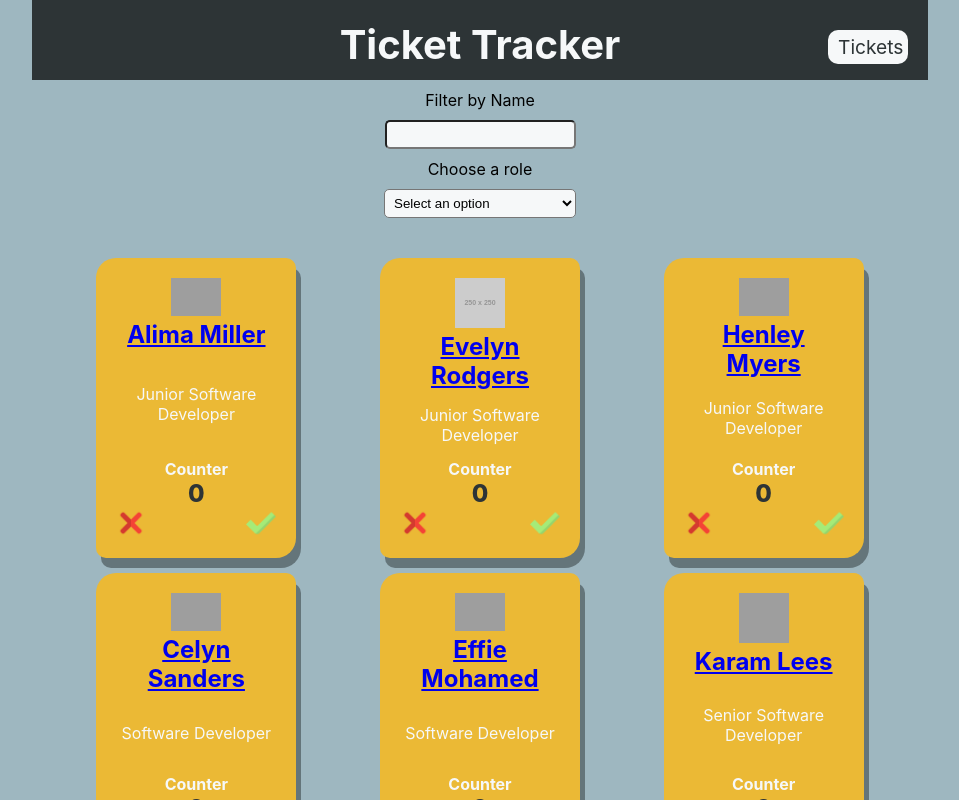
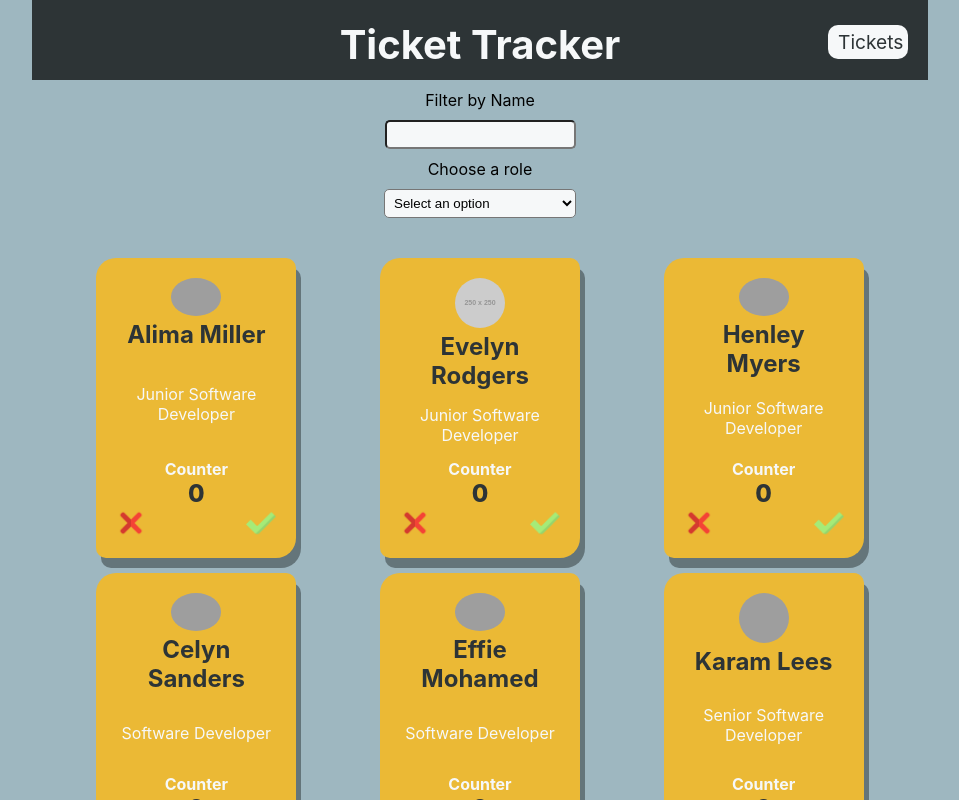
Before and after one commit to sabifromtherock/ticket-tracker, a React (Vite) app: page /tickets in a window 1280 px wide. Shown: the top 800 px of the page, without its empty margins (160-1119 px from the left). Built offline with nearby package versions, Linux system fonts and the light colour scheme; grey boxes are pictures that could not be loaded.

Commit message:
updated tickerCard style

```diff
--- a/src/App.scss
+++ b/src/App.scss
@@ -1,5 +1,4 @@
 @use "./assets/styles/variables" as *;
-@use "./components/TicketCard/TicketCard.scss";
 @use "./components/TicketCardsContainer/TicketCardsContainer.scss";
 @use "./components/Select/Select.scss";
 @use "./components/Filter/Filter.scss";
--- a/src/components/Nav/Nav.scss
+++ b/src/components/Nav/Nav.scss
@@ -15,7 +15,7 @@
 
   &__link {
     position: absolute;
-    top: 30px;
+    top: 25px;
     right: 20px;
     background-color: $color-white;
     padding: 5px 10px;
--- a/src/components/TicketCard/TicketCard.scss
+++ b/src/components/TicketCard/TicketCard.scss
@@ -16,7 +16,14 @@
   &__profile-image {
     align-self: center;
     width: 50px;
+    border-radius: 50%;
   }
+
+  &__link {
+    text-decoration: none;
+    color: $color-black;
+  }
+
   &__counter {
     color: $color-black;
     font-size: 24px;
--- a/src/components/TicketCard/TicketCard.tsx
+++ b/src/components/TicketCard/TicketCard.tsx
@@ -1,7 +1,7 @@
 import greenTick from "../../assets/images/check.png";
 import redCross from "../../assets/images/crossed.png";
 import placeHolderImage from "../../assets/images/profile-picture.png";
-
+import "./TicketCard.scss";
 import { useState } from "react";
 import { Employee } from "../../types/Employee";
 import { Link } from "react-router-dom";
@@ -34,14 +34,14 @@ const TicketCard = ({ name, role, employee }: EmployeeCardProps) => {
 
   return (
     <div className="employee-card">
-      <Link to={`/profile/${employee.id}`}>
+      <Link className="employee-card__link" to={`/profile/${employee.id}`}>
         <img
           src={employee.profile.profilePicture}
           onError={onImageError}
           alt="profile image"
           className="employee-card__profile-image"
         />
-        <h2 className="employee-card__title">{name}</h2>
+        <h2 className="employee-card__name">{name}</h2>
       </Link>
       <p className="employee-card__role">{role}</p>
       <div className="employee-card__counter-container">
```
